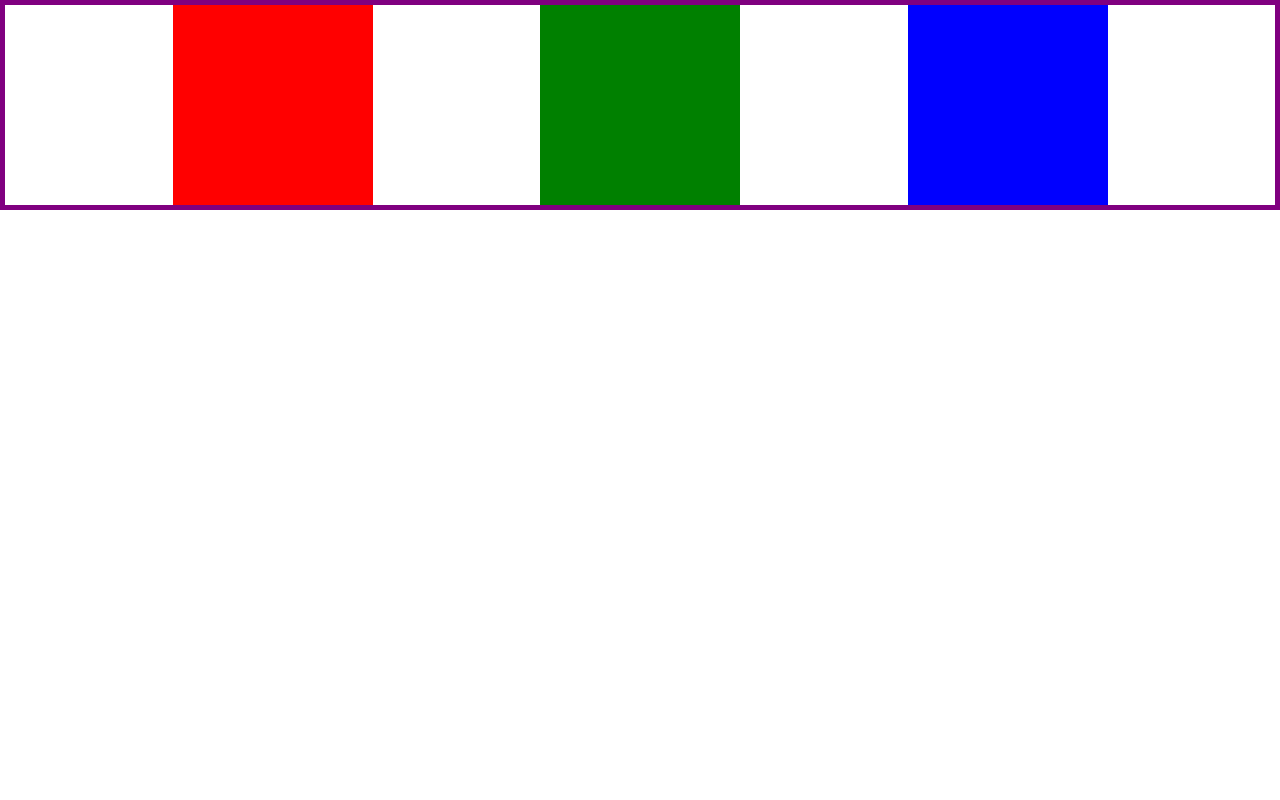
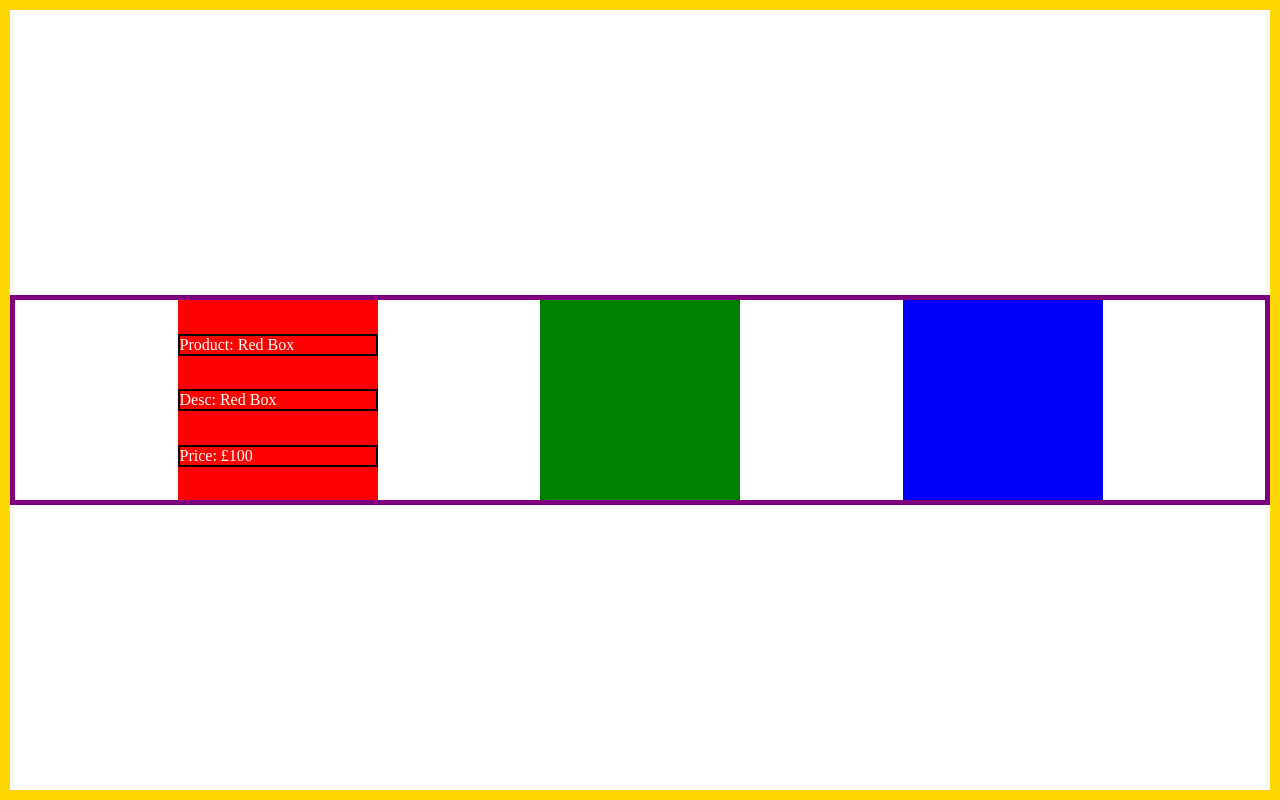
Before and after one commit to mz106/l2-day2-flexbox-example, a plain HTML site: page index.html in a window 1280 px wide. Drawn offline with Linux system fonts and the light colour scheme.

Commit message:
add flex column

```diff
--- a/index.html
+++ b/index.html
@@ -8,7 +8,11 @@
   </head>
   <body>
     <div class="wrapper">
-      <div class="square red"></div>
+      <div class="square red">
+        <p>Product: Red Box</p>
+        <p>Desc: Red Box</p>
+        <p>Price: £100</p>
+      </div>
       <div class="square green"></div>
       <div class="square blue"></div>
     </div>
--- a/style.css
+++ b/style.css
@@ -2,6 +2,14 @@
   padding: 0;
   margin: 0;
   box-sizing: border-box;
+}
+
+body {
+  border: 10px solid gold;
+  height: 100vh;
+  display: flex;
+  flex-direction: column;
+  justify-content: center;
 }
 
 .wrapper {
@@ -13,6 +21,14 @@
 .square {
   width: 200px;
   height: 200px;
+  display: flex;
+  flex-direction: column;
+  justify-content: space-evenly;
+}
+
+p {
+  color: white;
+  border: 2px solid black;
 }
 
 .red {
```
